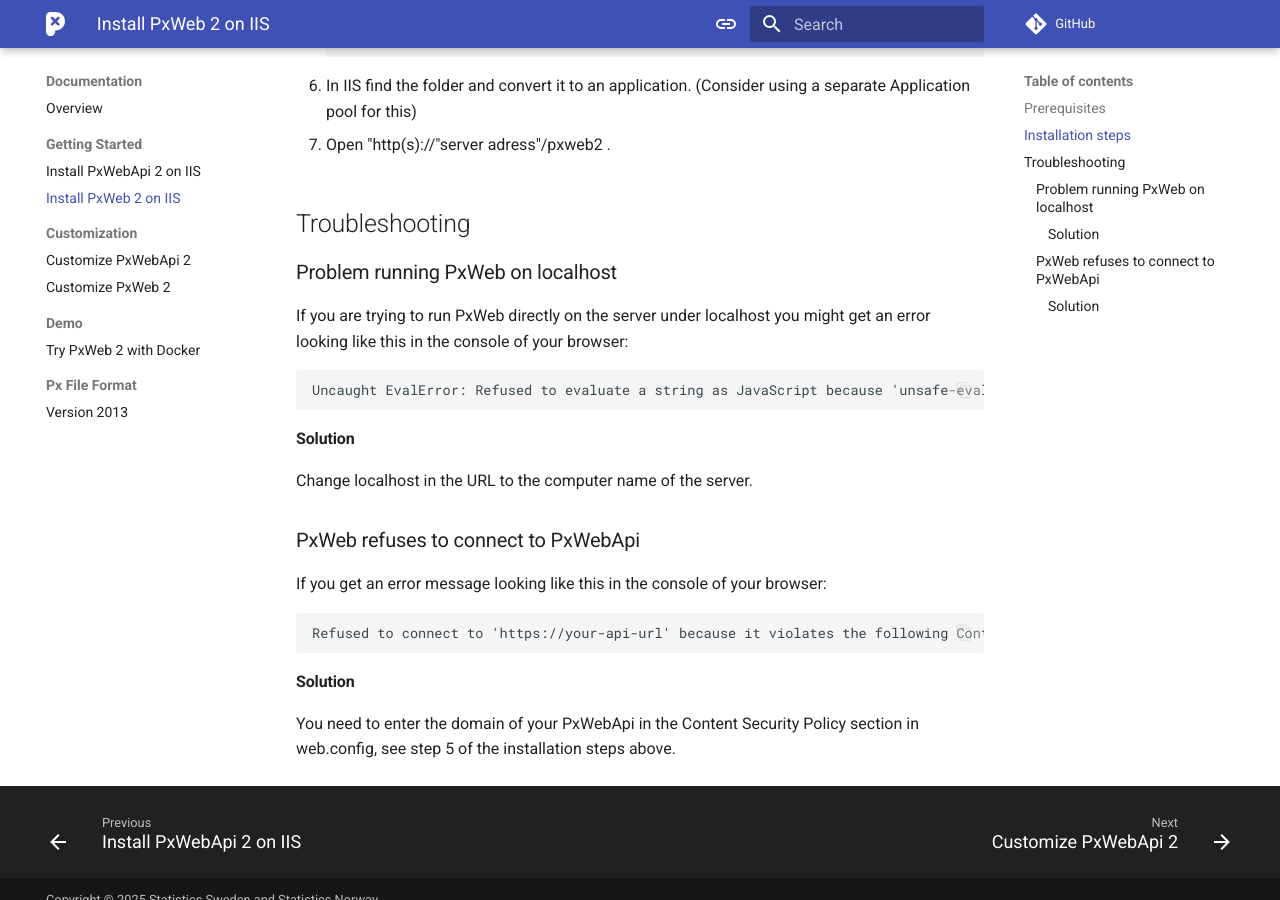
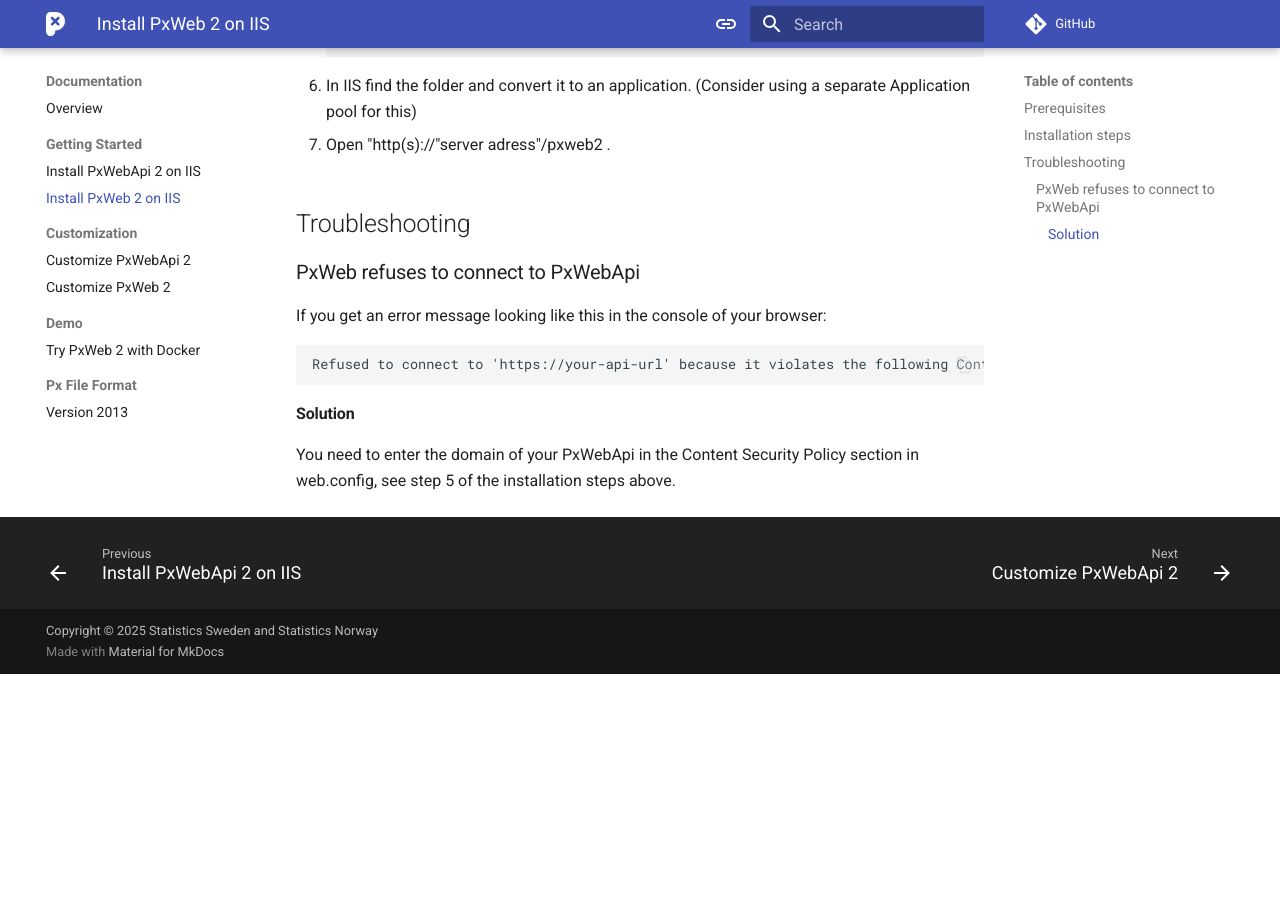
Before and after one commit to PxTools/pxtools.github.io, an MkDocs documentation site: the page built from docs/PxWeb2/documentation/installation-on-iis.md, in a window 1280 px wide and 900 px high, scrolled down 1032 px. Built offline with MkDocs 1.6.1 and Material for MkDocs 9.7.7, drawn with Linux system fonts in a browser that asks for light colours; comment, search, counter and statistics services are not loaded; after the commit the page ends 1706 px from its top, so only the background shows below that.

Commit message:
Remove troubleshooting section for localhost issues in installation guide (#35)

````diff
--- a/docs/PxWeb2/documentation/installation-on-iis.md
+++ b/docs/PxWeb2/documentation/installation-on-iis.md
@@ -42,18 +42,6 @@
 
 ## Troubleshooting
 
-### Problem running PxWeb on localhost
-
-If you are trying to run PxWeb directly on the server under localhost you might get an error looking like this in the console of your browser:
-
-  ```
-  Uncaught EvalError: Refused to evaluate a string as JavaScript because 'unsafe-eval' is not an allowed source of script in the following Content Security Policy directive: "script-src 'self'".
-  ```
-
-#### Solution
-
-Change localhost in the URL to the computer name of the server.
-
 ### PxWeb refuses to connect to PxWebApi
 
 If you get an error message looking like this in the console of your browser:
````
